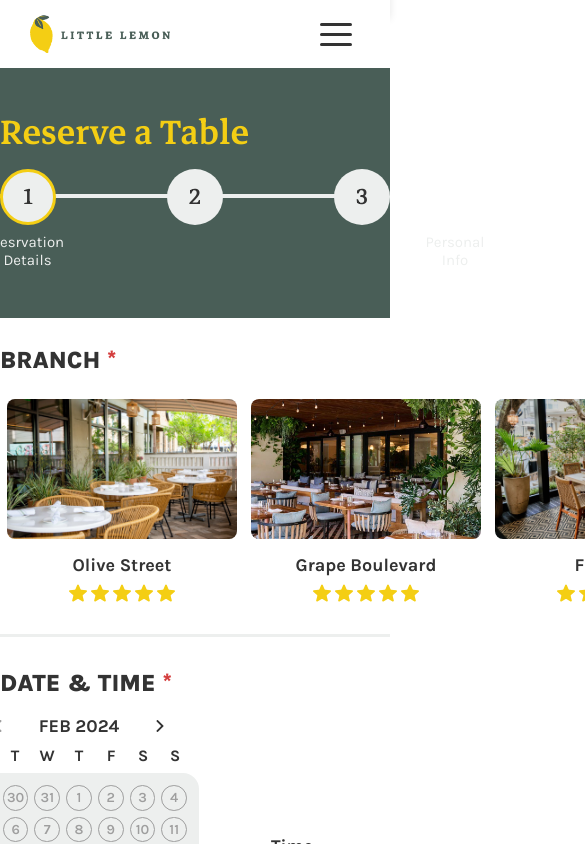
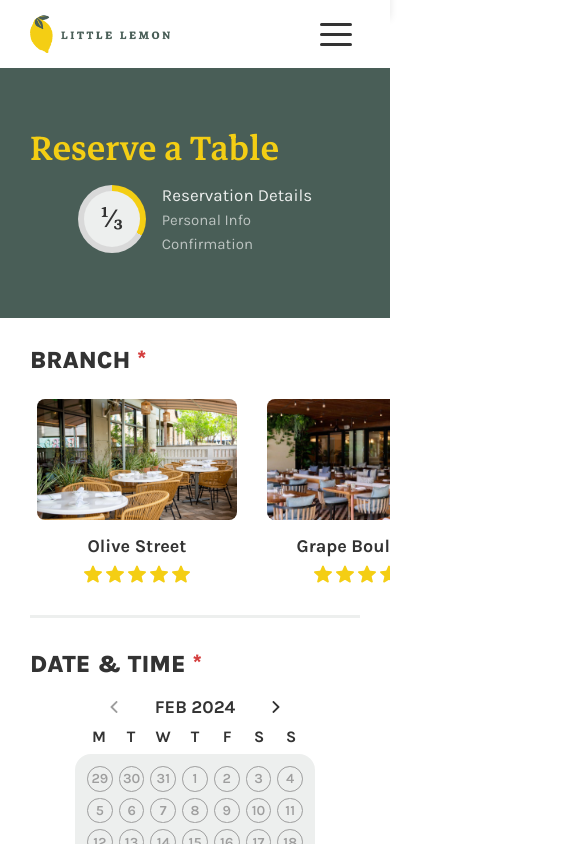
Before and after one commit to Farah065/Table-Booking-System, a React (Create React App) app: page /reservations in a window 390 px wide. Shown: the top 844 px of the page, 585 px wide, since content can reach past the window. Built offline with nearby package versions, Linux system fonts and the light colour scheme.

Commit message:
made reservation form responsive for all viewports

```diff
--- a/src/App.css
+++ b/src/App.css
@@ -161,6 +161,10 @@ button {
     border-radius: 12px;
     font-size: 16px;
     font-weight: 600;
+}
+
+.btn:hover {
+    background-color: #e3c00c;
 }
 
 .primary-btn {
@@ -305,6 +309,10 @@ button {
 }
 
 @media only screen and (max-width: 768px) {
+    .nav-container {
+        max-width: 100%;
+    }
+
     .navbar {
         padding: 0;
         transition: none;
@@ -876,6 +884,15 @@ footer section {
     gap: 12px;
 }
 
+.social-media > a {
+    width: max-content;
+}
+
+.social-media > a:hover {
+    text-decoration: underline;
+    text-decoration-color: var(--highlight-1);
+}
+
 @media only screen and (max-width: 992px) {
     .footer-contents {
         max-width: 700px;
@@ -1018,6 +1035,106 @@ footer section {
     color: var(--highlight-1);
     width: 110px;
     text-align: center;
+}
+
+.steps-phone {
+    display: none;
+}
+
+.steps > .progress-circle {
+    width: max-content;
+    aspect-ratio: 1 / 1;
+    margin: 6px;
+}
+
+.progress-indicator {
+    width: max-content;
+    height: max-content;
+    border-radius: 50%;
+    display: flex;
+    align-items: center;
+    justify-content: center;
+    background: conic-gradient(var(--primary-2) 0%, #D9D9D9 0);
+    transition: 120ms transform ease-in-out;
+    flex-shrink: 0;
+}
+
+#third {
+    background: conic-gradient(var(--primary-2) 33%, #D9D9D9 0);
+    transition: 120ms transform ease-in-out;
+}
+
+#two-third {
+    background: conic-gradient(var(--primary-2) 67%, #D9D9D9 0);
+    transition: 120ms transform ease-in-out;
+}
+
+#full {
+    background: conic-gradient(var(--primary-2) 100%, #D9D9D9 0);
+    transition: 120ms transform ease-in-out;
+}
+
+.steps-phone h2 {
+    font-size: 36px;
+}
+
+@media only screen and (max-width: 992px) {
+    .res-header {
+        max-width: 700px;
+    }
+
+    .step-names {
+        width: 755px;
+    }
+}
+
+@media only screen and (max-width: 768px) {
+    .res-header {
+        max-width: 500px;
+    }
+
+    .step-names {
+        width: 555px;
+    }
+}
+
+@media only screen and (max-width: 576px) {
+    .res-header {
+        max-width: 100%;
+        padding: 0 30px;
+        box-sizing: border-box;
+    }
+
+    .steps-desktop {
+        display: none;
+    }
+
+    .steps-phone {
+        display: flex;
+        gap: 16px;
+        justify-content: center;
+    }
+
+    .step-names {
+        transform: translateX(0);
+        margin: 0;
+        flex-direction: column;
+        width: max-content;
+    }
+
+    .step-names > p {
+        width: max-content;
+    }
+
+    .cur-step {
+        font-size: 17px;
+        transition: ease-in-out 200ms;
+    }
+
+    .non-cur-step {
+        opacity: 0.7;
+        transition: ease-in-out 200ms;
+    }
 }
 
 /* ---------- res form ---------- */
@@ -1253,19 +1370,26 @@ input[type="text"] {
     cursor: pointer;
 }
 
-.locations > section {
+.locations section {
     display: flex;
     flex-direction: column;
     align-items: center;
     gap: 8px;
 }
 
-.stars {
+.loc-info {
+    display: flex;
+    flex-direction: column;
+    gap: 8px;
+    align-items: center;
+}
+
+.loc-stars {
     display: flex;
     gap: 4px;
 }
 
-.stars > svg {
+.loc-stars > svg {
     width: 18px;
     height: 18px;
 }
@@ -1312,6 +1436,115 @@ input[type="text"] {
 
 .times p {
     text-wrap: nowrap;
+}
+
+@media only screen and (max-width: 992px) {
+    .res-form {
+        max-width: 700px;
+    }
+
+    .locations img {
+        width: 200px;
+        height: 121px;
+    }
+}
+
+@media only screen and (max-width: 768px) {
+    .res-form {
+        max-width: 500px;
+    }
+
+    .locations {
+        gap: 16px;
+        flex-direction: column;
+    }
+
+    .locations section {
+        flex-direction: row;
+        gap: 12px;
+    }
+
+    .loc-container {
+        max-width: max-content;
+        margin-left: auto;
+        margin-right: auto;
+    }
+
+    .loc-info {
+        align-items: start;
+    }
+
+    .counters-container {
+        gap: 96px;
+    }
+
+    .counter > div {
+        gap: 56px;
+    }
+
+    #personal-info {
+        max-width: 500px;
+    }
+}
+
+@media only screen and (max-width: 576px) {
+    .res-form {
+        max-width: 100%;
+        padding-left: 30px;
+        padding-right: 30px;
+    }
+
+    .locations {
+        flex-direction: row;
+        justify-content: start;
+    }
+
+    .locations section {
+        flex-direction: column;
+        gap: 8px;
+    }
+
+    .loc-info {
+        align-items: center;
+    }
+
+    .loc-container {
+        overflow-x: scroll;
+        scrollbar-width: none;
+        margin-left: -30px;
+        margin-right: -30px;
+        padding-left: 30px;
+        padding-right: 30px;
+    }
+
+    .locations > div:last-child {
+        padding-right: 30px;
+    }
+
+    .date-and-time {
+        flex-direction: column;
+        gap: 32px;
+        margin-bottom: 32px;
+    }
+
+    .counters-container {
+        flex-direction: column;
+        align-items: center;
+        gap: 48px;
+    }
+
+    input[type="text"] {
+        width: 180px;
+    }
+
+    #confirmation img {
+        width: 120px;
+        margin: 24px 0;
+    }
+
+    #confirmation h3 {
+        font-size: 22px;
+    }
 }
 
 /* ---------- calendar ---------- */
--- a/src/Components/Footer.js
+++ b/src/Components/Footer.js
@@ -41,10 +41,10 @@ function Footer() {
                     <header>
                         <h3>Social Media</h3>
                     </header>
-                    <ul>
-                        <li>Facebook</li>
-                        <li>Instagram</li>
-                        <li>Twitter</li>
+                    <ul className="social-media">
+                        <a href="https://www.facebook.com" target="_blank"><li>Facebook</li></a>
+                        <a href="https://www.instagram.com" target="_blank"><li>Instagram</li></a>
+                        <a href="https://www.twitter.com" target="_blank"><li>Twitter</li></a>
                     </ul>
                 </section>
             </div>
--- a/src/Components/Form/Location.js
+++ b/src/Components/Form/Location.js
@@ -21,9 +21,11 @@ function Location(props) {
             <div className={props.val === props.loc.branch ? "selected-branch branch" : "branch"}>
                 <img src={props.loc.src} alt={props.loc.alt} onClick={selectLocation} />
             </div>
-            <h4 onClick={selectLocation}>{props.loc.branch}</h4>
-            <div className="stars">
-                {stars()}
+            <div className="loc-info">
+                <h4 onClick={selectLocation}>{props.loc.branch}</h4>
+                <div className="loc-stars">
+                    {stars()}
+                </div>
             </div>
         </section>
     );
--- a/src/Components/ResForm.js
+++ b/src/Components/ResForm.js
@@ -439,16 +439,24 @@ function ResForm(props) {
                 <form className="res-form">
                     <div ref={top}>
                         <label className="required">Branch</label>
+                        <div className="loc-container">
                             <div className="locations">
+                                <div>
                                     <Location loc={loc1} setter={setLocation} val={location} setFilled={setFilled} />
+                                </div>
+                                <div>
                                     <Location loc={loc2} setter={setLocation} val={location} setFilled={setFilled} />
+                                </div>
+                                <div>
                                     <Location loc={loc3} setter={setLocation} val={location} setFilled={setFilled} />
+                                </div>
                             </div>
                             {filled.location === false &&
                             <div className="error">
                                 <ErrorSVG/>
                                 <p className="error-msg">Please select a branch</p>
                             </div>}
+                        </div>
                     </div>
                     <div>
                         <label className="required">Date & Time</label>
--- a/src/Components/Reservation.js
+++ b/src/Components/Reservation.js
@@ -10,6 +10,7 @@ function Reservation() {
             <header className="res-header-container">
                 <div className="res-header">
                     <h1>Reserve a Table</h1>
+                    <div className="steps-desktop">
                         <div className="steps">
                             <div id={step === 1 ? "on" : "complete"}>
                                 {step <= 1 ? <h2>1</h2> : <CheckmarkSVG />}
@@ -29,6 +30,20 @@ function Reservation() {
                             <p>Confirmation</p>
                         </div>
                     </div>
+                    <div className="steps-phone">
+                        <div className="progress-indicator steps" id={step === 2 ? "two-third" : step === 3 ? "full" : step === 4 ? "full" : "third"}>
+                            <div className="progress-circle">
+                                {step <= 3 ? <h2>{step === 1 ? "¹⁄₃" : step === 2 ? "²⁄₃" : "³⁄₃"}</h2> :
+                                    <CheckmarkSVG/>}
+                            </div>
+                        </div>
+                        <div className="step-names">
+                            <p className={step === 1? "cur-step" : "non-cur-step"}>Reservation Details</p>
+                            <p className={step === 2? "cur-step" : "non-cur-step"}>Personal Info</p>
+                            <p className={step >= 3? "cur-step" : "non-cur-step"}>Confirmation</p>
+                        </div>
+                    </div>
+                </div>
             </header>
             <ResForm step={step} setStep={setStep} />
         </section>
--- a/src/mockAPI.js
+++ b/src/mockAPI.js
@@ -37,42 +37,42 @@
 //     '2024-05-10': ["18:00", "19:00", "20:00", "21:00", "22:00"],
 //   };
 const availableTimesByDate = {
-    '2024-04-05': ["18:00", "19:00", "20:00", "21:00", "22:00"],
-    '2024-04-06': ["19:00", "20:00", "21:00"],
-    '2024-04-07': ["19:00", "20:00", "21:00"],
-    '2024-04-08': ["18:00", "19:00", "20:00", "21:00", "22:00"],
-    '2024-04-09': ["18:00", "19:00", "20:00", "21:00", "22:00"],
-    '2024-04-10': ["18:00", "19:00", "20:00", "21:00", "22:00"],
-    '2024-04-11': ["18:00", "19:00", "20:00", "21:00", "22:00"],
-    '2024-04-12': ["18:00", "19:00", "20:00", "21:00", "22:00"],
-    '2024-04-13': ["19:00", "20:00", "21:00"],
-    '2024-04-14': ["19:00", "20:00", "21:00"],
-    '2024-04-15': ["18:00", "19:00", "20:00", "21:00", "22:00"],
-    '2024-04-16': ["18:00", "19:00", "20:00", "21:00", "22:00"],
-    '2024-04-17': ["18:00", "19:00", "20:00", "21:00", "22:00"],
-    '2024-04-18': ["18:00", "19:00", "20:00", "21:00", "22:00"],
-    '2024-04-19': ["18:00", "19:00", "20:00", "21:00", "22:00"],
-    '2024-04-20': ["19:00", "20:00", "21:00"],
-    '2024-04-21': ["19:00", "20:00", "21:00"],
-    '2024-04-22': ["18:00", "19:00", "20:00", "21:00", "22:00"],
-    '2024-04-23': ["18:00", "19:00", "20:00", "21:00", "22:00"],
-    '2024-04-24': ["18:00", "19:00", "20:00", "21:00", "22:00"],
-    '2024-04-25': ["18:00", "19:00", "20:00", "21:00", "22:00"],
-    '2024-04-26': ["18:00", "19:00", "20:00", "21:00", "22:00"],
-    '2024-04-27': ["19:00", "20:00", "21:00"],
-    '2024-04-28': ["19:00", "20:00", "21:00"],
-    '2024-04-29': ["18:00", "19:00", "20:00", "21:00", "22:00"],
-    '2024-04-30': ["18:00", "19:00", "20:00", "21:00", "22:00"],
-    '2024-05-01': ["18:00", "19:00", "20:00", "21:00", "22:00"],
-    '2024-05-02': ["18:00", "19:00", "20:00", "21:00", "22:00"],
-    '2024-05-03': ["18:00", "19:00", "20:00", "21:00", "22:00"],
-    '2024-05-04': ["19:00", "20:00", "21:00"],
-    '2024-05-05': ["19:00", "20:00", "21:00"],
-    '2024-05-06': ["18:00", "19:00", "20:00", "21:00", "22:00"],
-    '2024-05-07': ["18:00", "19:00", "20:00", "21:00", "22:00"],
-    '2024-05-08': ["18:00", "19:00", "20:00", "21:00", "22:00"],
-    '2024-05-09': ["18:00", "19:00", "20:00", "21:00", "22:00"],
     '2024-05-10': ["18:00", "19:00", "20:00", "21:00", "22:00"],
+    '2024-05-11': ["19:00", "20:00", "21:00"],
+    '2024-05-12': ["19:00", "20:00", "21:00"],
+    '2024-05-13': ["18:00", "19:00", "20:00", "21:00", "22:00"],
+    '2024-05-14': ["18:00", "19:00", "20:00", "21:00", "22:00"],
+    '2024-05-15': ["18:00", "19:00", "20:00", "21:00", "22:00"],
+    '2024-05-16': ["18:00", "19:00", "20:00", "21:00", "22:00"],
+    '2024-05-17': ["18:00", "19:00", "20:00", "21:00", "22:00"],
+    '2024-05-18': ["19:00", "20:00", "21:00"],
+    '2024-05-19': ["19:00", "20:00", "21:00"],
+    '2024-05-20': ["18:00", "19:00", "20:00", "21:00", "22:00"],
+    '2024-05-21': ["18:00", "19:00", "20:00", "21:00", "22:00"],
+    '2024-05-22': ["18:00", "19:00", "20:00", "21:00", "22:00"],
+    '2024-05-23': ["18:00", "19:00", "20:00", "21:00", "22:00"],
+    '2024-05-24': ["18:00", "19:00", "20:00", "21:00", "22:00"],
+    '2024-05-25': ["19:00", "20:00", "21:00"],
+    '2024-05-26': ["19:00", "20:00", "21:00"],
+    '2024-05-27': ["18:00", "19:00", "20:00", "21:00", "22:00"],
+    '2024-05-28': ["18:00", "19:00", "20:00", "21:00", "22:00"],
+    '2024-05-29': ["18:00", "19:00", "20:00", "21:00", "22:00"],
+    '2024-05-30': ["18:00", "19:00", "20:00", "21:00", "22:00"],
+    '2024-05-31': ["18:00", "19:00", "20:00", "21:00", "22:00"],
+    '2024-06-01': ["19:00", "20:00", "21:00"],
+    '2024-06-02': ["19:00", "20:00", "21:00"],
+    '2024-06-03': ["18:00", "19:00", "20:00", "21:00", "22:00"],
+    '2024-06-04': ["18:00", "19:00", "20:00", "21:00", "22:00"],
+    '2024-06-05': ["18:00", "19:00", "20:00", "21:00", "22:00"],
+    '2024-06-06': ["18:00", "19:00", "20:00", "21:00", "22:00"],
+    '2024-06-07': ["18:00", "19:00", "20:00", "21:00", "22:00"],
+    '2024-06-08': ["19:00", "20:00", "21:00"],
+    '2024-06-09': ["19:00", "20:00", "21:00"],
+    '2024-06-10': ["18:00", "19:00", "20:00", "21:00", "22:00"],
+    '2024-06-11': ["18:00", "19:00", "20:00", "21:00", "22:00"],
+    '2024-06-12': ["18:00", "19:00", "20:00", "21:00", "22:00"],
+    '2024-06-13': ["18:00", "19:00", "20:00", "21:00", "22:00"],
+    '2024-06-14': ["18:00", "19:00", "20:00", "21:00", "22:00"],
   };
 
 
```
Lines whose indentation alone changed are shown as unchanged.
